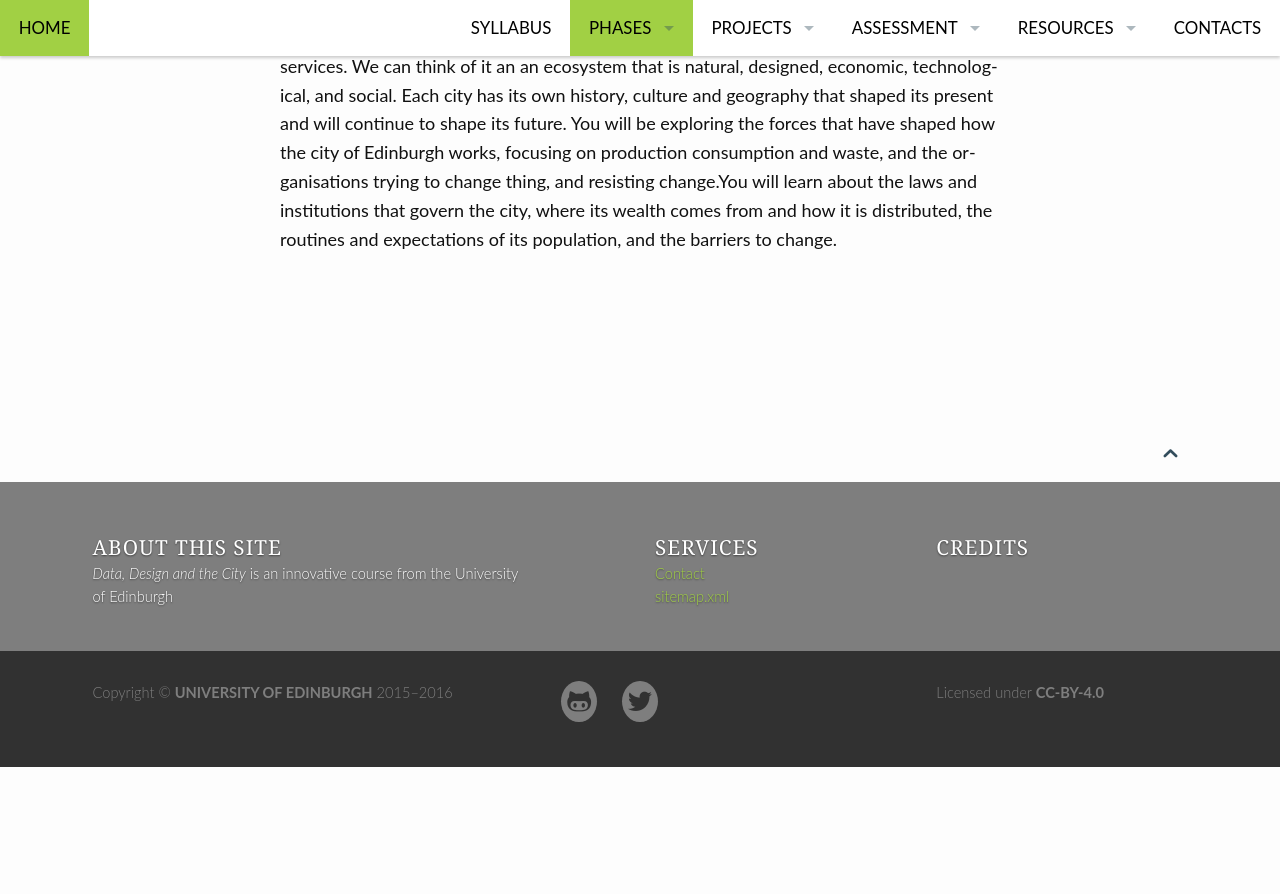
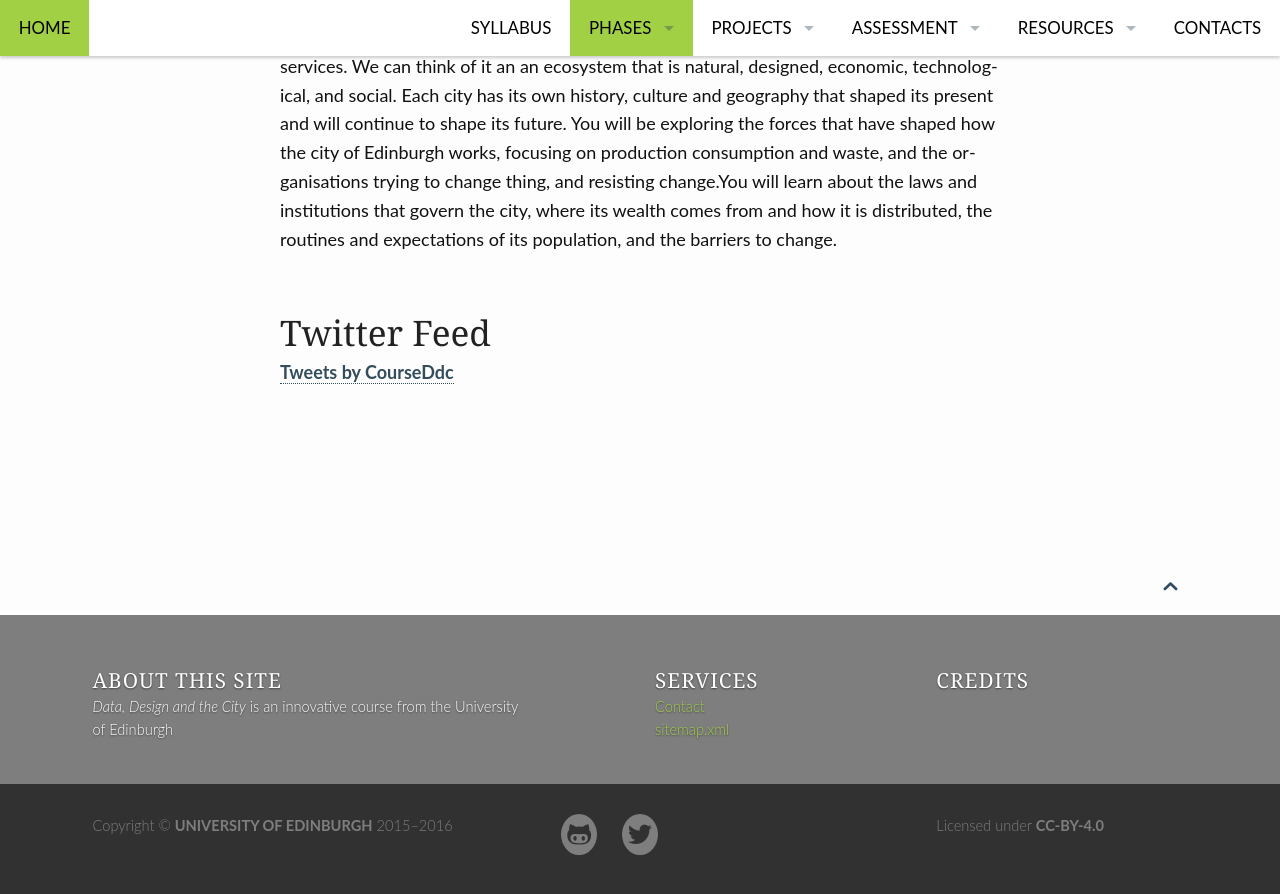
Before and after one commit to edinburghlivinglab/ddc, a Jekyll site: the page built from pages/overview.md, in a window 1280 px wide and 900 px high, scrolled down 3995 px. Shown: the top 894 px of the window. Built offline with Jekyll 4.4.1, drawn with Linux system fonts in a browser that asks for light colours; comment, search, counter and statistics services are not loaded; before the commit the page ends 4762 px from its top, so only the background shows below that.

Commit message:
Update overview.md

```diff
--- a/pages/overview.md
+++ b/pages/overview.md
@@ -142,3 +142,8 @@
 ## The City &mdash; Edinburgh
 
 You will be working with the City of Edinburgh as your focus, research area and canvas for intervention. Why the City? Cities, small and large, are where most of the world's population live, and where there is the most intensive production and consumption of goods and services. We can think of it an an ecosystem that is natural, designed, economic, technological, and social. Each city has its own history, culture and geography that shaped its present and will continue to shape its future. You will be exploring the forces that have shaped how the city of Edinburgh works, focusing on production consumption and waste, and the organisations trying to change thing, and resisting change.You will learn about the laws and institutions that govern the city, where its wealth comes from and how it is distributed, the routines and expectations of its population, and the barriers to change.
+
+
+## Twitter Feed
+
+<a class="twitter-timeline" href="https://twitter.com/CourseDdc?ref_src=twsrc%5Etfw">Tweets by CourseDdc</a> <script async src="https://platform.twitter.com/widgets.js" charset="utf-8"></script>
```
